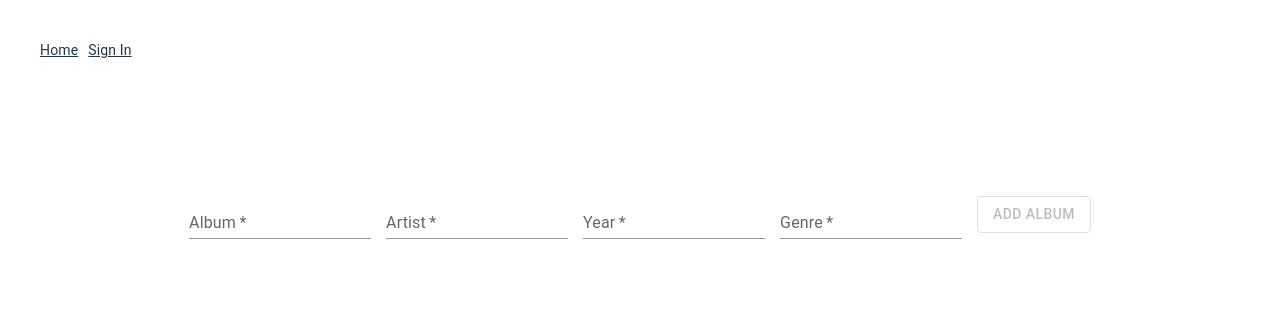
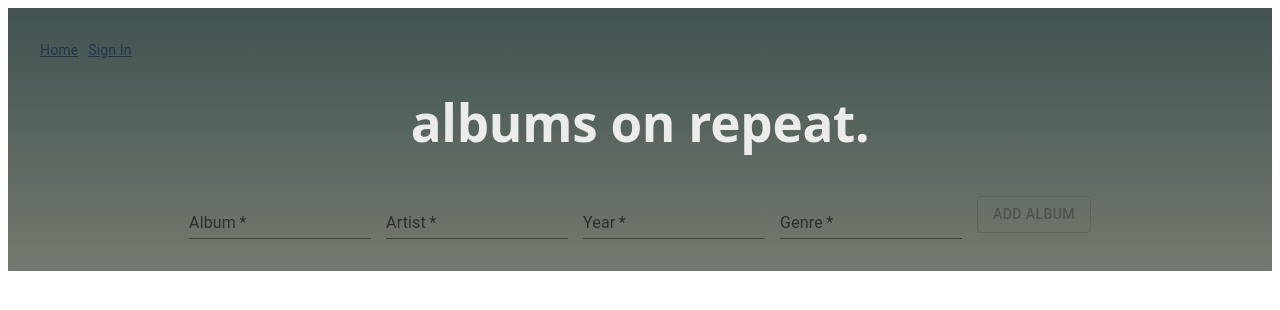
Before and after one commit to naorb12/music-albums, a React (Vite) app in the folder music-albums-frontend/: page / in a window 1280 px wide. Shown: the top 310 px of the page. Built offline with nearby package versions, Linux system fonts and the light colour scheme; no server answers.

Commit message:
style: Update typography colors in AlbumHeader and ReviewSummary components; enhance body background gradient in CSS

```diff
--- a/music-albums-frontend/src/Components/AlbumHeader/AlbumHeader.jsx
+++ b/music-albums-frontend/src/Components/AlbumHeader/AlbumHeader.jsx
@@ -22,10 +22,10 @@ export default function ({ album }) {
         <Typography variant="h5" gutterBottom sx={{ color: "black" }}>
           {album.artist}
         </Typography>
-        <Typography variant="h6" gutterBottom sx={{ color: "gray" }}>
+        <Typography variant="h6" gutterBottom sx={{ color: "#313131" }}>
           {album.year}
         </Typography>
-        <Typography variant="h6" gutterBottom sx={{ color: "gray" }}>
+        <Typography variant="h6" gutterBottom sx={{ color: "#313131" }}>
           {album.genre}
         </Typography>
         <div id="links">
--- a/music-albums-frontend/src/Components/ReviewSummary/ReviewSummary.jsx
+++ b/music-albums-frontend/src/Components/ReviewSummary/ReviewSummary.jsx
@@ -35,7 +35,7 @@ export default function ReviewSummary({ album, reviews }) {
           <Typography
             variant="h6"
             gutterBottom
-            sx={{ color: "gray", paddingLeft: 0.5 }}
+            sx={{ color: "#313131", paddingLeft: 0.5 }}
           >
             {album.reviewsCount} reviews
           </Typography>
--- a/music-albums-frontend/src/index.css
+++ b/music-albums-frontend/src/index.css
@@ -5,14 +5,7 @@
 
   color-scheme: light dark;
   color: rgba(255, 255, 255, 0.87);
-  background-color: #c7c3c3;
-
-  font-synthesis: none;
-  text-rendering: optimizeLegibility;
-  -webkit-font-smoothing: antialiased;
-  -moz-osx-font-smoothing: grayscale;
 }
-
 a {
   font-weight: 500;
   color: #646cff;
@@ -25,6 +18,18 @@ a:hover {
 body {
   display: flex;
   place-items: center;
+  background: #3e5151; /* fallback for old browsers */
+  background: -webkit-linear-gradient(
+    to top,
+    #decba4,
+    #3e5151
+  ); /* Chrome 10-25, Safari 5.1-6 */
+  background: linear-gradient(
+    to top,
+    #decba4,
+    #3e5151
+  ); /* W3C, IE 10+/ Edge, Firefox 16+, Chrome 26+, Opera 12+, Safari 7+ */
+  background-attachment: fixed;
 }
 
 h1 {
```
